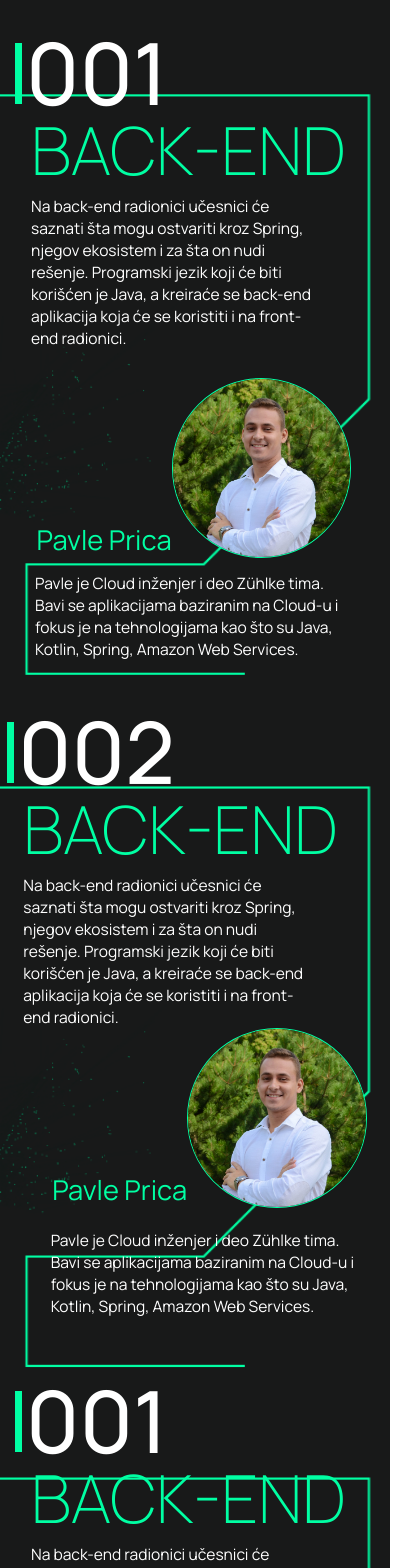
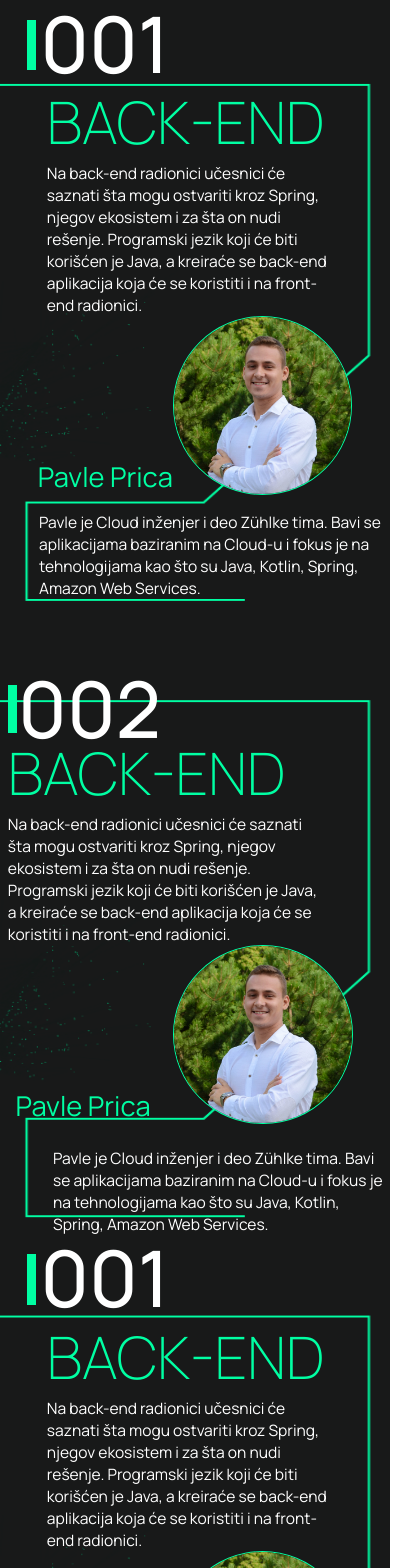
Before and after one commit to Nikola787/hzs-5.0, a React (Create React App) app: page /#/ in a window 390 px wide. Shown: the top 1568 px of the page, 417 px wide, since content can reach past the window. Built offline with nearby package versions, Linux system fonts and the light colour scheme.

Commit message:
treba jos css za mobilni jos malo da se dovrsi

```diff
--- a/src/components/radionice/radionice.css
+++ b/src/components/radionice/radionice.css
@@ -8,19 +8,19 @@
   display: flex;
   flex-direction: column;
   background-image: url(../../images/Radionice.png);
-  background-size: 100%;
+  background-size: 100% 100%;
   background-color: #181919;
 }
 
 .radionica1-container {
   display: flex;
   justify-content: space-around;
+  align-items: center;
+  margin-top: 5%;
 }
 
 .radionica1-levo-container {
   display: flex;
-  margin-top: 11%;
-  margin-left: 2%;
   width: 35%;
   flex-direction: column;
 }
@@ -29,7 +29,7 @@
   border-left: 0.9vw #00ffa3 solid;
   padding-left: 3%;
   padding-bottom: 1%;
-  margin-left: -6%;
+  margin-left: -7%;
   font-size: 7vw;
   font-family: "Manrope";
   font-weight: 500;
@@ -55,8 +55,7 @@
 
 .radionica1-desno-container {
   display: flex;
-  margin-top: 6%;
-  max-width: 45%;
+  width: 45%;
   flex-direction: column;
 }
 
@@ -70,8 +69,6 @@
   border: #00ffa3 3px solid;
   border-radius: 50%;
   width: 30vw;
-  height: auto;
-  margin-top: 1.55%;
 }
 
 .radionica1-desno-container .ime-predavaca {
@@ -80,6 +77,7 @@
   font-size: 2.7vw;
   font-family: "Manrope";
   font-weight: 400;
+  white-space: nowrap;
 }
 
 .radionica1-desno-container .predavac-opis {
@@ -94,7 +92,7 @@
 .radionica2-container {
   display: flex;
   justify-content: space-around;
-  margin-top: 12%;
+  margin-top: 10%;
 }
 
 .radionica2-levo-container {
@@ -115,6 +113,7 @@
   font-size: 3vw;
   font-family: "Manrope";
   font-weight: 400;
+  white-space: nowrap;
 }
 
 .radionica2-levo-container .slika_leva {
@@ -138,7 +137,7 @@
   display: flex;
   flex-direction: column;
   max-width: 35%;
-  margin-top: 4%;
+  padding-left: 2%;
 }
 
 .radionica2-desno-container .redni-broj {
@@ -146,7 +145,7 @@
   border-left: 0.9vw solid #00ffa3;
   padding-left: 3%;
   padding-bottom: 1%;
-  margin-left: -6%;
+  margin-left: -7%;
   font-size: 7vw;
   font-family: "Manrope";
   font-weight: 500;
@@ -170,170 +169,106 @@
   text-align: left;
 }
 
-.radionica3-container {
-  display: flex;
-  justify-content: space-around;
-  margin-top: 8%;
-}
-.radionica4-container {
-  display: flex;
-  justify-content: space-around;
-  margin-top: 12%;
-}
-
 @media screen and (max-width: 340px) {
 }
 @media screen and (max-width: 480px) {
-  .radionica4-container,
+  .radionice-wrapper {
+    background-image: url(../../images/RadioniceMobilni.png);
+    background-size: 100% 100%;
+  }
+  .radionica1-container {
+    flex-direction: column;
+    align-items: flex-start;
+  }
   .radionica2-container {
     flex-direction: column-reverse;
-  }
-  .radionica3-container,
-  .radionica1-container {
-    flex-direction: column;
-  }
-
-  .radionice-wrapper {
-    display: flex;
-    align-items: center;
-    justify-content: flex-start;
-    height: 400vh;
-    background-image: url(../../images/RadioniceMobilni.png);
-    background-repeat: no-repeat;
-    background-size: 100%;
   }
 
   .radionica1-desno-container .prvi-deo {
     flex-direction: row-reverse;
-    justify-content: flex-start;
   }
-  .radionica2-levo-container .prvi-deo {
-    justify-content: flex-end;
-  }
-
   .radionica1-desno-container .predavac-opis {
     text-align: start;
   }
-
   .radionica1-desno-container .slika_desna,
   .radionica2-levo-container .slika_leva {
     border: #00ffa3 1px solid;
     width: 46vw;
   }
-
-  .radionica2-levo-container .slika_leva {
-    margin-right: 0;
-  }
-
   .radionica1-levo-container .redni-broj {
-    /* display: flex;
-    padding-left: 3%;
-    padding-bottom: 1%;
-    margin-left: -6%;
-    font-family: "Manrope";
-    font-weight: 500;
-    color: #ffffff;
-    line-height: 70%; */
-    margin-left: 5%;
-    border-left: 2vw #00ffa3 solid;
-    font-size: 22vw;
+    border-left: 2.5vw #00ffa3 solid;
+    font-size: 20vw;
+    padding-left: 1%;
+    margin-left: 0;
+    line-height: 60%;
   }
   .radionica2-desno-container .redni-broj {
-    /* display: flex;
-    padding-left: 3%;
-    padding-bottom: 1%;
-    margin-left: -6%;
-    font-family: "Manrope";
-    font-weight: 500;
-    color: #ffffff;
-    line-height: 70%; */
-    margin-left: 5%;
-    border-left: 2vw #00ffa3 solid;
-    font-size: 22vw;
+    border-left: 2.5vw #00ffa3 solid;
+    font-size: 20vw;
+    padding-left: 1%;
+    margin-left: 0;
+    line-height: 60%;
   }
   .radionica1-levo-container .naziv-radionice {
-    /* display: flex;
-    font-family: "Manrope";
-    color: #00ffa3;
-    font-weight: 200; */
     white-space: nowrap;
-    font-size: 17vw;
-    padding-left: 17%;
+    font-size: 15vw;
+    padding-top: 3%;
+    padding-left: 5%;
   }
   .radionica2-desno-container .naziv-radionice {
-    /* display: flex;
-    font-family: "Manrope";
-    color: #00ffa3;
-    font-weight: 200; */
     white-space: nowrap;
-    font-size: 17vw;
-    padding-left: 17%;
+    font-size: 15vw;
+    /* padding-left: 17%; */
   }
   .radionica1-levo-container .radionica-opis {
-    /* font-family: "Manrope";
-    color: #ffffff;
-    font-weight: 400;
-    text-align: left; */
     font-size: 4vw;
     width: 80vw;
-    padding-left: 17%;
+    padding-left: 5%;
   }
   .radionica2-desno-container .radionica-opis {
-    /* font-family: "Manrope";
-    color: #ffffff;
-    font-size: 2vw;
-    font-weight: 400;
-    text-align: left; */
     font-size: 4vw;
     width: 80vw;
-    padding-left: 17%;
-  }
-  .radionica1-desno-container {
-    max-width: 90%;
-  }
-  .radionica2-levo-container {
-    max-width: 90%;
+    /* padding-left: 17%; */
   }
   .radionica1-desno-container .ime-predavaca {
-    /* display: flex;
-    color: #ffffff;
-    font-family: "Manrope";
-    font-weight: 400; */
     white-space: nowrap;
     font-size: 7vw;
     color: #00ffa3;
   }
   .radionica2-levo-container .ime-predavaca {
-    /* display: flex;
-    color: #ffffff;
-    font-size: 2.7vw;
-    font-family: "Manrope";
-    font-weight: 400; */
     white-space: nowrap;
     font-size: 7vw;
     color: #00ffa3;
   }
   .radionica1-desno-container .predavac-opis {
-    /* font-family: "Manrope";
-    color: #ffffff;
-    font-weight: 400;
-    text-align: right;
-    padding-top: 2%; */
     padding-top: 4%;
     font-size: 4vw;
     padding-left: 10%;
   }
   .radionica2-levo-container .predavac-opis {
-    /* font-family: "Manrope";
-    color: #ffffff;
-    font-size: 2vw;
-    font-weight: 400;
-    text-align: right;
-    padding-top: 2%; */
     padding-top: 4%;
     font-size: 4vw;
     padding-left: 10%;
   }
+  .radionica1-desno-container {
+    width: 100%;
+    padding-bottom: 12%;
+  }
+  .radionica2-levo-container {
+    max-width: 100%;
+  }
+
+  .radionica1-levo-container {
+    width: 100%;
+    margin-left: 7%;
+  }
+
+  .radionica1-desno-container .prvi-deo {
+    justify-content: center;
+  }
+  /*
+
+  */
   /*od ovog pointa krece mobilna verzija */
 }
 
--- a/src/components/radionice/radionice.jsx
+++ b/src/components/radionice/radionice.jsx
@@ -59,7 +59,7 @@ const radionice = () => {
           </p>
         </div>
       </div>
-      <div className="radionica3-container">
+      <div className="radionica1-container">
         <div className="radionica1-levo-container">
           <h1 className="redni-broj">001</h1>
           <h1 className="naziv-radionice">BACK-END</h1>
@@ -86,7 +86,7 @@ const radionice = () => {
           </p>
         </div>
       </div>
-      <div className="radionica4-container">
+      <div className="radionica2-container">
         <div className="radionica2-levo-container">
           <div className="prvi-deo">
             <h1 className="ime-predavaca">Pavle Prica</h1>
```
